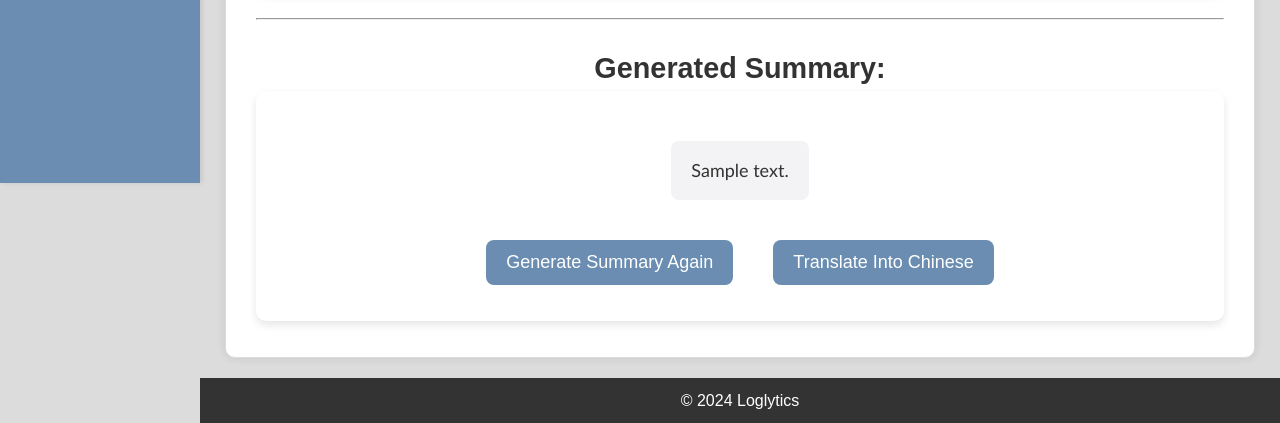
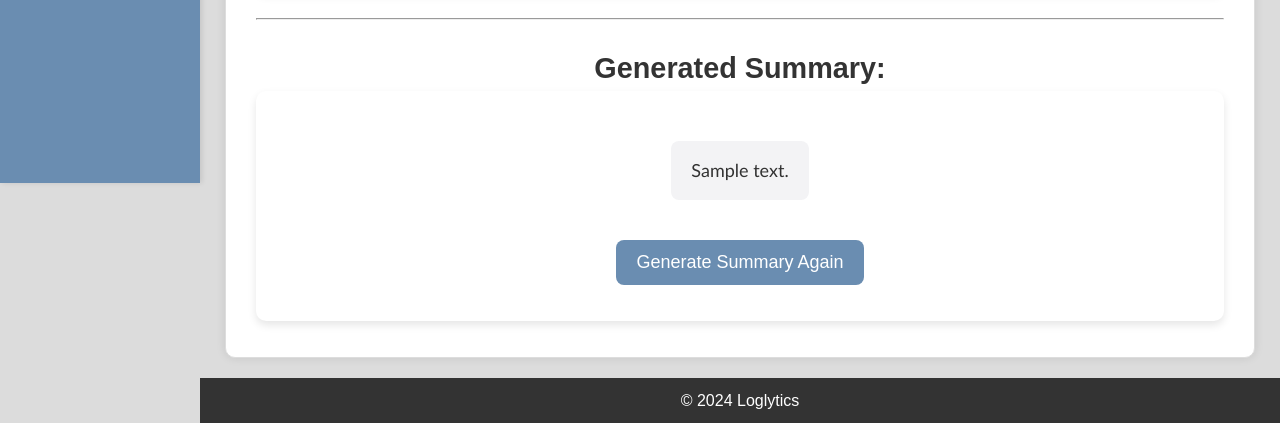
Before and after one commit to LuDanielPoyu/Cowrie-Log-Helper, a Django app: template cowrie_project/ask_me/templates/ask_me/summary.html in a window 1280 px wide. Shown: the part 617-1040 px from the top of the page. Run offline with Django 5.2, Linux system fonts and the light colour scheme; the template is opened without the code that fills it: most values are stand-ins (such as "Sample title", 1, 10 or a date in 2020).

Commit message:
修正增殖問題、拔掉翻譯、修正loading section問題

```diff
--- a/cowrie_project/ask_me/templates/ask_me/qa.html
+++ b/cowrie_project/ask_me/templates/ask_me/qa.html
@@ -30,7 +30,7 @@
 
 {% if answer %}
     <hr><br>
-    <form method="POST" action="{% url 'ask_me:qa' %}">
+    <form id="qa-form" method="POST" action="{% url 'ask_me:qa' %}">
         {% csrf_token %}
         <h3>Answer:</h3>
         <div class="response-block">
--- a/cowrie_project/ask_me/templates/ask_me/summary.html
+++ b/cowrie_project/ask_me/templates/ask_me/summary.html
@@ -26,7 +26,7 @@
 {% if summary %}
     <hr><br>
     <h3>Generated Summary:</h3>
-    <form method="POST" action="{% url 'ask_me:summary' %}">
+    <form id="summary-form" method="POST" action="{% url 'ask_me:summary' %}">
         {% csrf_token %}
 
         <div class="response-block">
@@ -34,40 +34,14 @@
         </div>
 
         <input type="hidden" name="paragraph" value="{{ paragraph }}">
-
-        <!-- Button Container -->
-        <div class="button-wrapper">
-            <button type="submit" class="btn btn-secondary">Generate Summary Again</button>
-            <button type="button" class="btn btn-success" id="translate-btn">Translate Into Chinese</button>
-        </div>
+        <button type="submit" class="btn btn-secondary">Generate Summary Again</button>
     </form><br>
 {% endif %}
-
-<style>
-    /* 通用 Flexbox 佈局 */
-    .button-wrapper {
-        display: flex;
-        justify-content: space-between;
-        gap: 40px;
-    }
-
-    /* 在視窗小於 768px 時，按鈕上下排列 */
-    @media (max-width: 768px) {
-        .button-wrapper {
-            flex-direction: column;
-            align-items: stretch;
-        }
-        .button-wrapper button {
-            margin-bottom: 10px; /* 讓按鈕之間有間距 */
-        }
-    }
-</style>
 
 <script>
     const form = document.getElementById('summary-form');
     const loadingSection = document.getElementById('loading-section');
     const summaryText = document.getElementById('summary-text');
-    const translateBtn = document.getElementById('translate-btn');
 
     form.addEventListener('submit', function() {
         loadingSection.style.display = 'flex';
@@ -107,12 +81,5 @@
             displayWordByWord(summary, "summary-text");
         }
     });
-
-    translateBtn.addEventListener("click", function () {
-        const chineseSummary = "{{ translated_summary|escapejs }}";
-        if (chineseSummary) {
-            displayWordByWord(chineseSummary, "summary-text");
-        }
-    });
 </script>
 {% endblock %}
--- a/cowrie_project/ask_me/views.py
+++ b/cowrie_project/ask_me/views.py
@@ -149,7 +149,6 @@ def qa_view(request):
 
 def summary_view(request):
     summary = None
-    translated_summary = None
     paragraph = None
 
     if request.method == 'POST':
@@ -161,7 +160,6 @@ def summary_view(request):
             response = requests.post(backend_url, json={'paragraph': paragraph})
             response.raise_for_status()
             summary = response.json().get('summary')
-            translated_summary = response.json().get('translated_summary')
 
             if request.user.is_authenticated:
                 record = SummaryHistory(user=request.user, paragraph=paragraph, summary=summary)
@@ -171,7 +169,7 @@ def summary_view(request):
             print(f"Request failed: {e}")
             summary = "An error occurred while generating the summary. Please try again."
 
-    return render(request, 'ask_me/summary.html', {'paragraph': paragraph, 'summary': summary, 'translated_summary': translated_summary})
+    return render(request, 'ask_me/summary.html', {'paragraph': paragraph, 'summary': summary})
 
 
 def cHistory_view(request):
```
Also changed, not shown: cowrie_project/ask_me/templates/ask_me/cHistory.html (+6 -4 lines).
